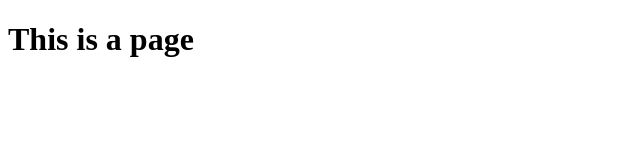
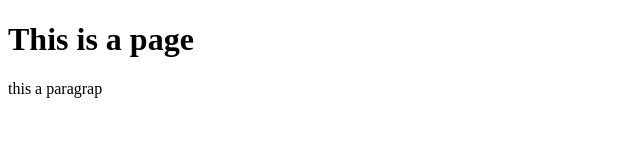
Before and after one commit to MozzammelHossen/demo, a plain HTML site: page index.html in a window 1280 px wide. Shown: the whole page, without its empty margins (0-640 px from the left). Drawn offline with Linux system fonts and the light colour scheme.

Commit message:
crate new

```diff
--- a/index.html
+++ b/index.html
@@ -7,5 +7,8 @@
 </head>
 <body>
     <h1>This is a page</h1>
+    <p>
+        this a paragrap
+    </p>
 </body>
 </html>
```
Also changed, not shown: 1 other file.
